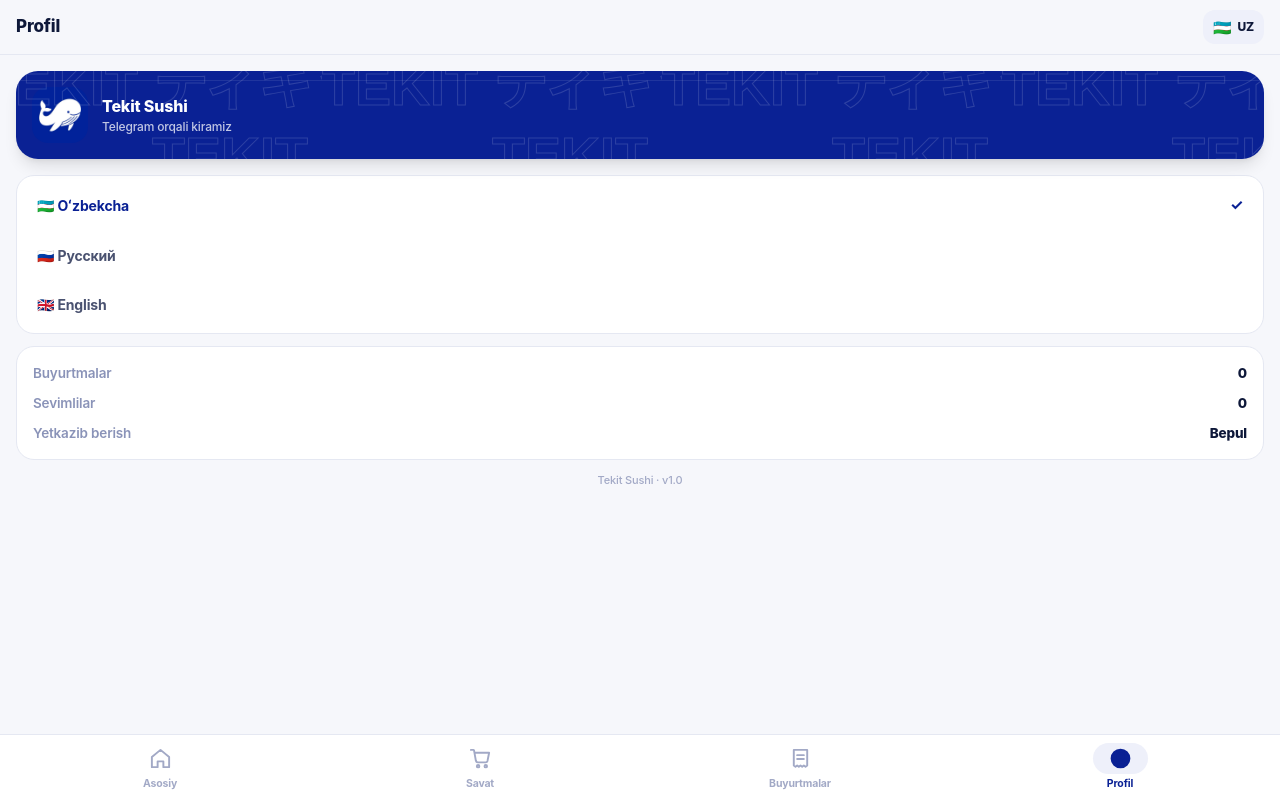
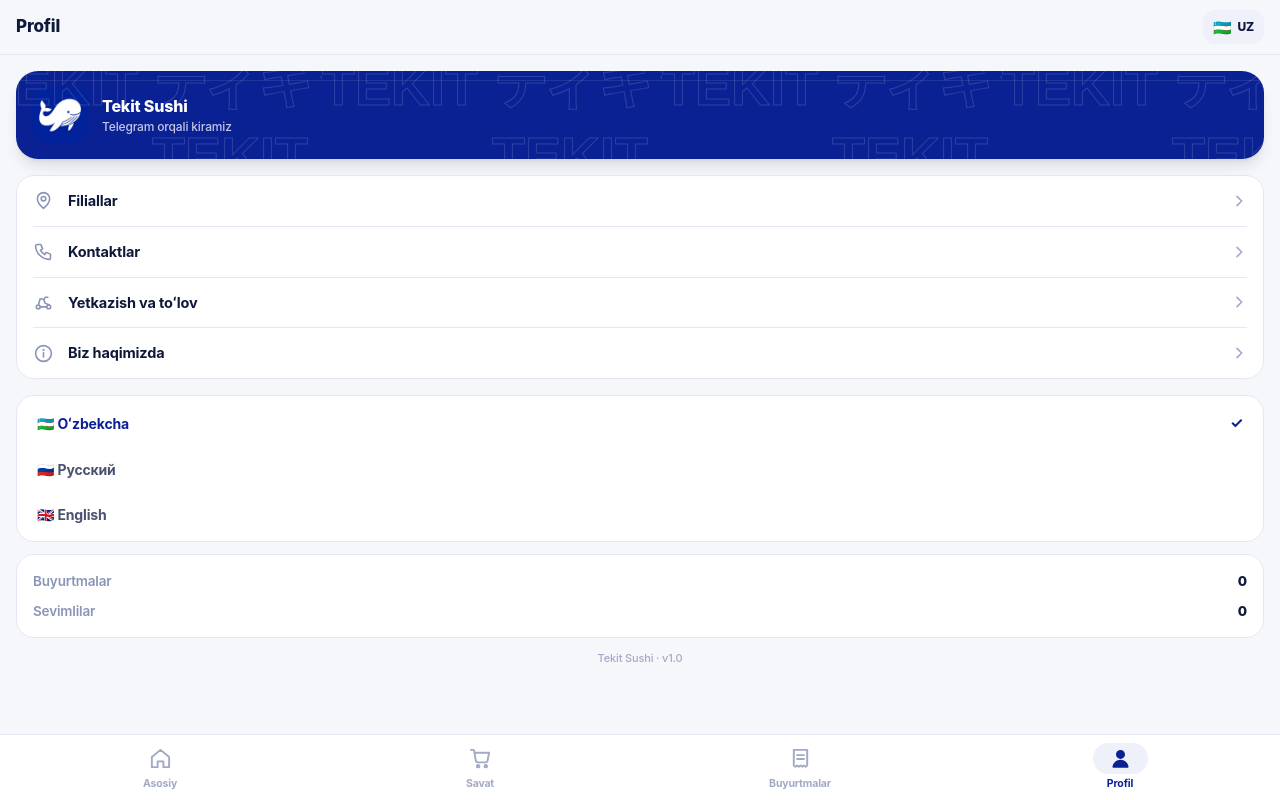
Before and after one commit to N-1408/tekit-sushi, a React (Vite) app in the folder miniapp/: page /profile in a window 1280 px wide. Built offline with nearby package versions, Linux system fonts and the light colour scheme.

Commit message:
banner uses existing logo (no 404 flash); profile tab bust icon; profile menu sheets (branches, contacts, delivery&pay, about)

```diff
--- a/miniapp/src/components/ui.tsx
+++ b/miniapp/src/components/ui.tsx
@@ -66,7 +66,7 @@ const ICONS = (on: boolean): Record<string, React.ReactNode> => ({
   home: <path d="M3 10.5 12 3l9 7.5V21h-6v-6H9v6H3z" />,
   cart: <><path d="M6 6h15l-1.7 8.5a2 2 0 0 1-2 1.5H9.2a2 2 0 0 1-2-1.6L5.3 3.7A1 1 0 0 0 4.3 3H2" /><circle cx="9.5" cy="20" r="1.3" /><circle cx="17.5" cy="20" r="1.3" /></>,
   orders: <><path d="M5 3h14v16.3l-1.75 1.3-1.75-1.3-1.75 1.3-1.75-1.3-1.75 1.3-1.75-1.3-1.75 1.3L5 19.3z" /><path d="M8.5 8.5h7M8.5 12.5h7" fill="none" stroke={on ? '#fff' : 'currentColor'} strokeWidth="2" strokeLinecap="round" /></>,
-  profile: <><circle cx="12" cy="12" r="9.3" /><circle cx="12" cy="9.9" r="3.1" /><path d="M6.3 18.7a6.9 6.9 0 0 1 11.4 0" fill="none" stroke="currentColor" strokeWidth="2" strokeLinecap="round" /></>,
+  profile: <><circle cx="12" cy="7.7" r="3.7" /><path d="M4.6 20.6c1-4 3.9-6.4 7.4-6.4s6.4 2.4 7.4 6.4z" /></>,
 })
 
 export function TabBar() {
--- a/miniapp/src/lib/i18n.ts
+++ b/miniapp/src/lib/i18n.ts
@@ -23,6 +23,12 @@ export const T = {
     guest: 'Telegram orqali kiramiz', all: 'Barchasi',
     admin: 'Admin panel', adminPass: 'Admin parolini kiriting', login: 'Kirish', wrongPass: 'Parol xato, qaytadan',
     promo: 'Promokod', promoApply: 'Qo\u2018llash', promoOk: 'Qo\u2018llandi', promoInvalid: 'Promokod topilmadi', language: 'Til',
+    pBranches: 'Filiallar', pContacts: 'Kontaktlar', pDeliveryPay: 'Yetkazish va to\u02bblov', pAbout: 'Biz haqimizda',
+    aboutText: 'Tekit Sushi — Toshkentdagi yapon taomlari. Har bir set buyurtma olgandan keyin qo\u02bblda, yangi mahsulotdan tayyorlanadi. 30\u201345 daqiqada issiq va toza yetkazib beramiz.',
+    dpDelivery: 'Yetkazib berish', dpFree: 'Bepul · Toshkent bo\u02bbylab', dpTime: 'Yetkazish vaqti', dpTimeVal: '30\u201345 daqiqa',
+    dpPay: 'To\u02bblov', dpPayVal: 'Naqd yoki kartaga o\u02bbtkazish', dpSoon: 'Payme / Click tez orada qo\u02bbshiladi',
+    branchName: 'Tekit Sushi · Toshkent', branchSoon: 'Aniq manzil tez orada qo\u02bbshiladi',
+    ctTg: 'Telegram', ctTgVal: '@tekitsushi_bot', ctPhone: 'Telefon', ctSoon: 'Tez orada qo\u02bbshiladi',
   },
   ru: {
     brand: 'Tekit Sushi', tagline: 'Японская кухня · Ташкент',
@@ -45,6 +51,12 @@ export const T = {
     guest: 'Вход через Telegram', all: 'Все',
     admin: 'Админ панель', adminPass: 'Введите пароль админа', login: 'Войти', wrongPass: 'Неверный пароль',
     promo: 'Промокод', promoApply: 'Применить', promoOk: 'Применён', promoInvalid: 'Промокод не найден', language: 'Язык',
+    pBranches: 'Филиалы', pContacts: 'Контакты', pDeliveryPay: 'Доставка и оплата', pAbout: 'О нас',
+    aboutText: 'Tekit Sushi — японская кухня в Ташкенте. Каждый сет готовится вручную после заказа, из свежих продуктов. Доставляем горячим и аккуратно за 30–45 минут.',
+    dpDelivery: 'Доставка', dpFree: 'Бесплатно · по Ташкенту', dpTime: 'Время доставки', dpTimeVal: '30–45 минут',
+    dpPay: 'Оплата', dpPayVal: 'Наличные или перевод на карту', dpSoon: 'Payme / Click скоро',
+    branchName: 'Tekit Sushi · Ташкент', branchSoon: 'Точный адрес скоро добавим',
+    ctTg: 'Telegram', ctTgVal: '@tekitsushi_bot', ctPhone: 'Телефон', ctSoon: 'Скоро',
   },
   en: {
     brand: 'Tekit Sushi', tagline: 'Japanese food · Tashkent',
@@ -67,6 +79,12 @@ export const T = {
     guest: 'Sign in via Telegram', all: 'All',
     admin: 'Admin panel', adminPass: 'Enter admin password', login: 'Log in', wrongPass: 'Wrong password',
     promo: 'Promo code', promoApply: 'Apply', promoOk: 'Applied', promoInvalid: 'Promo code not found', language: 'Language',
+    pBranches: 'Branches', pContacts: 'Contacts', pDeliveryPay: 'Delivery & payment', pAbout: 'About us',
+    aboutText: 'Tekit Sushi is Japanese food in Tashkent. Every set is made by hand after you order, from fresh ingredients. Delivered hot and neat within 30–45 minutes.',
+    dpDelivery: 'Delivery', dpFree: 'Free · across Tashkent', dpTime: 'Delivery time', dpTimeVal: '30–45 minutes',
+    dpPay: 'Payment', dpPayVal: 'Cash or card transfer', dpSoon: 'Payme / Click coming soon',
+    branchName: 'Tekit Sushi · Tashkent', branchSoon: 'Exact address coming soon',
+    ctTg: 'Telegram', ctTgVal: '@tekitsushi_bot', ctPhone: 'Phone', ctSoon: 'Coming soon',
   },
 } as const
 
--- a/miniapp/src/screens/Home.tsx
+++ b/miniapp/src/screens/Home.tsx
@@ -47,7 +47,7 @@ export default function Home() {
 
           <section className="px-4 mt-4">
             <div className="tekit-pattern rounded-[22px] p-4 flex items-center gap-3.5 shadow-[0_12px_28px_-12px_rgba(10,33,148,.5)]">
-              <img src="/box.png" alt="" className="w-[74px] h-[74px] rounded-2xl object-cover bg-white/15" onError={e => (e.currentTarget.style.display = 'none')} />
+              <img src="/logo.png" alt="" width={74} height={74} className="w-[74px] h-[74px] rounded-2xl object-cover bg-white/15" />
               <div className="flex-1 text-white">
                 <div className="text-[15px] font-extrabold">{t.freeDelivery}</div>
                 <div className="text-[12px] font-medium text-white/75 mt-0.5">{t.city} · 🛵</div>
--- a/miniapp/src/screens/Profile.tsx
+++ b/miniapp/src/screens/Profile.tsx
@@ -1,15 +1,78 @@
 import React from 'react'
 import { useStore } from '../lib/store'
 import type { Lang } from '../lib/i18n'
-import { TopBar } from '../components/ui'
+import { TopBar, Sheet } from '../components/ui'
+
+const ROW_ICON: Record<string, React.ReactNode> = {
+  branches: <svg width="21" height="21" viewBox="0 0 24 24" fill="none" stroke="currentColor" strokeWidth="1.8" strokeLinecap="round" strokeLinejoin="round"><path d="M12 21s-7-5.6-7-11a7 7 0 0 1 14 0c0 5.4-7 11-7 11z" /><circle cx="12" cy="10" r="2.6" /></svg>,
+  contacts: <svg width="21" height="21" viewBox="0 0 24 24" fill="none" stroke="currentColor" strokeWidth="1.8" strokeLinecap="round" strokeLinejoin="round"><path d="M5 4h4l2 5-2.5 1.5a11 11 0 0 0 5 5L15 13l5 2v4a2 2 0 0 1-2 2A16 16 0 0 1 3 6a2 2 0 0 1 2-2z" /></svg>,
+  delivery: <svg width="21" height="21" viewBox="0 0 24 24" fill="none" stroke="currentColor" strokeWidth="1.8" strokeLinecap="round" strokeLinejoin="round"><circle cx="6" cy="17" r="2.2" /><circle cx="18" cy="17" r="2.2" /><path d="M8 17h7.5M6.2 15 8 8h4l2 5 4.5 1.5M13 8l1-2h3" /></svg>,
+  about: <svg width="21" height="21" viewBox="0 0 24 24" fill="none" stroke="currentColor" strokeWidth="1.8" strokeLinecap="round" strokeLinejoin="round"><circle cx="12" cy="12" r="9" /><path d="M12 11v5" /><circle cx="12" cy="8" r="0.4" fill="currentColor" /></svg>,
+}
 
 export default function Profile() {
   const { t, lang, setLang, myOrders, favs } = useStore()
-  const rows: { k: string; v: string }[] = [
-    { k: t.tabOrders, v: String(myOrders.length) },
-    { k: t.favTitle, v: String(favs.length) },
-    { k: t.delivery, v: t.free },
-  ]
+  const [sheet, setSheet] = React.useState<null | 'branches' | 'contacts' | 'delivery' | 'about'>(null)
+
+  const rows = [
+    { id: 'branches', label: t.pBranches },
+    { id: 'contacts', label: t.pContacts },
+    { id: 'delivery', label: t.pDeliveryPay },
+    { id: 'about', label: t.pAbout },
+  ] as const
+
+  const infoRow = (k: string, v: React.ReactNode, sub?: boolean) => (
+    <div className="flex items-start justify-between gap-3 py-2.5">
+      <span className={`text-[13.5px] font-semibold ${sub ? 'text-[#8A93B8]' : 'text-[#4A5270]'}`}>{k}</span>
+      <span className="text-[13.5px] font-extrabold text-right">{v}</span>
+    </div>
+  )
+
+  const sheetBody = () => {
+    switch (sheet) {
+      case 'branches':
+        return (
+          <div className="bg-white border border-navy-line rounded-[18px] p-4">
+            <div className="flex items-center gap-3">
+              <span className="w-10 h-10 rounded-xl bg-navy-soft grid place-items-center text-[18px]">📍</span>
+              <div>
+                <div className="text-[14.5px] font-extrabold">{t.branchName}</div>
+                <div className="text-[12px] font-semibold text-[#8A93B8] mt-0.5">{t.branchSoon}</div>
+              </div>
+            </div>
+          </div>
+        )
+      case 'contacts':
+        return (
+          <div className="bg-white border border-navy-line rounded-[18px] px-4 divide-y divide-navy-line">
+            <a href="https://t.me/tekitsushi_bot" target="_blank" rel="noreferrer" className="flex items-center justify-between py-3.5">
+              <span className="text-[13.5px] font-semibold text-[#4A5270]">{t.ctTg}</span>
+              <span className="text-[13.5px] font-extrabold text-navy">{t.ctTgVal}</span>
+            </a>
+            <div className="flex items-center justify-between py-3.5">
+              <span className="text-[13.5px] font-semibold text-[#4A5270]">{t.ctPhone}</span>
+              <span className="text-[13.5px] font-bold text-[#A2A9C6]">{t.ctSoon}</span>
+            </div>
+          </div>
+        )
+      case 'delivery':
+        return (
+          <div className="bg-white border border-navy-line rounded-[18px] px-4 py-1 divide-y divide-navy-line">
+            {infoRow(t.dpDelivery, <span className="text-emerald-600">{t.dpFree}</span>)}
+            {infoRow(t.dpTime, t.dpTimeVal)}
+            {infoRow(t.dpPay, t.dpPayVal)}
+            {infoRow(t.dpSoon, '', true)}
+          </div>
+        )
+      case 'about':
+        return <p className="text-[14px] leading-relaxed text-[#4A5270] font-medium bg-white border border-navy-line rounded-[18px] p-4">{t.aboutText}</p>
+      default:
+        return null
+    }
+  }
+
+  const titles: Record<string, string> = { branches: t.pBranches, contacts: t.pContacts, delivery: t.pDeliveryPay, about: t.pAbout }
+
   return (
     <div className="pb-28">
       <TopBar title={t.tabProfile} back={false} />
@@ -22,10 +85,24 @@ export default function Profile() {
           </div>
         </div>
 
+        <div className="mt-4 bg-white border border-navy-line rounded-[18px] overflow-hidden">
+          {rows.map((r, i) => (
+            <React.Fragment key={r.id}>
+              {i > 0 && <div className="h-px bg-navy-line mx-4" />}
+              <button onClick={() => setSheet(r.id)}
+                className="w-full text-left px-4 py-3.5 flex items-center gap-3.5 active:bg-navy-soft transition-colors">
+                <span className="text-[#8A93B8]">{ROW_ICON[r.id]}</span>
+                <span className="text-[14.5px] font-bold flex-1">{r.label}</span>
+                <svg width="16" height="16" viewBox="0 0 24 24" fill="none" stroke="#A2A9C6" strokeWidth="2.4" strokeLinecap="round" strokeLinejoin="round"><path d="m9 5 7 7-7 7" /></svg>
+              </button>
+            </React.Fragment>
+          ))}
+        </div>
+
         <div className="mt-4 bg-white border border-navy-line rounded-[18px] p-1">
           {(['uz', 'ru', 'en'] as Lang[]).map(l => (
             <button key={l} onClick={() => setLang(l)}
-              className={`w-full text-left px-4 py-3.5 rounded-[14px] text-[14px] font-bold flex justify-between items-center active:bg-navy-soft ${lang === l ? 'text-navy' : 'text-[#4A5270]'}`}>
+              className={`w-full text-left px-4 py-3 rounded-[14px] text-[14px] font-bold flex justify-between items-center active:bg-navy-soft ${lang === l ? 'text-navy' : 'text-[#4A5270]'}`}>
               {l === 'uz' ? '🇺🇿 Oʻzbekcha' : l === 'ru' ? '🇷🇺 Русский' : '🇬🇧 English'}
               {lang === l && <span className="text-navy text-[15px]">✓</span>}
             </button>
@@ -33,7 +110,10 @@ export default function Profile() {
         </div>
 
         <div className="mt-3 bg-white border border-navy-line rounded-[18px] p-4 space-y-2.5">
-          {rows.map(r => (
+          {[
+            { k: t.tabOrders, v: String(myOrders.length) },
+            { k: t.favTitle, v: String(favs.length) },
+          ].map(r => (
             <div key={r.k} className="flex justify-between text-[13.5px] font-semibold">
               <span className="text-[#8A93B8]">{r.k}</span><span className="font-extrabold">{r.v}</span>
             </div>
@@ -44,6 +124,10 @@ export default function Profile() {
           Tekit Sushi · v1.0
         </div>
       </div>
+
+      <Sheet open={!!sheet} onClose={() => setSheet(null)} title={sheet ? titles[sheet] : ''}>
+        {sheetBody()}
+      </Sheet>
     </div>
   )
 }
```
